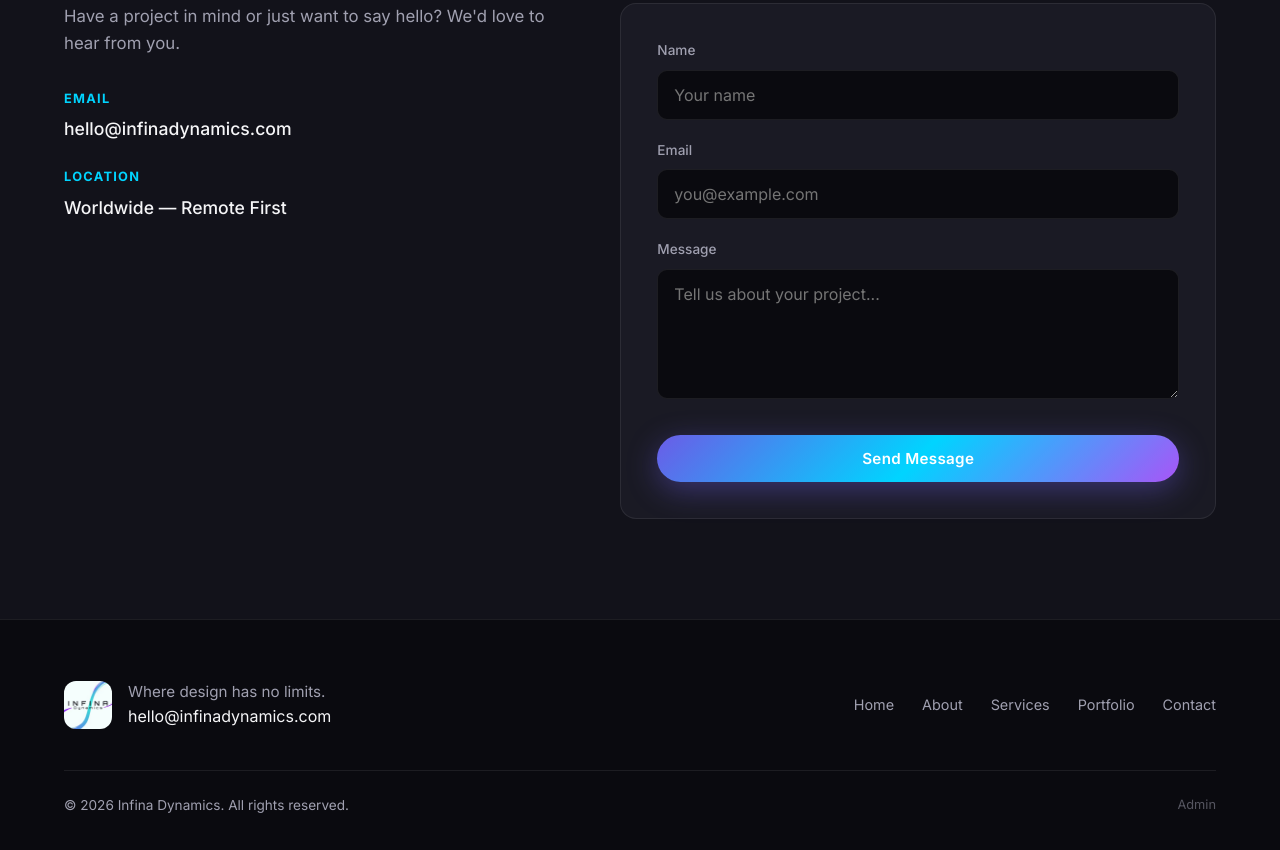
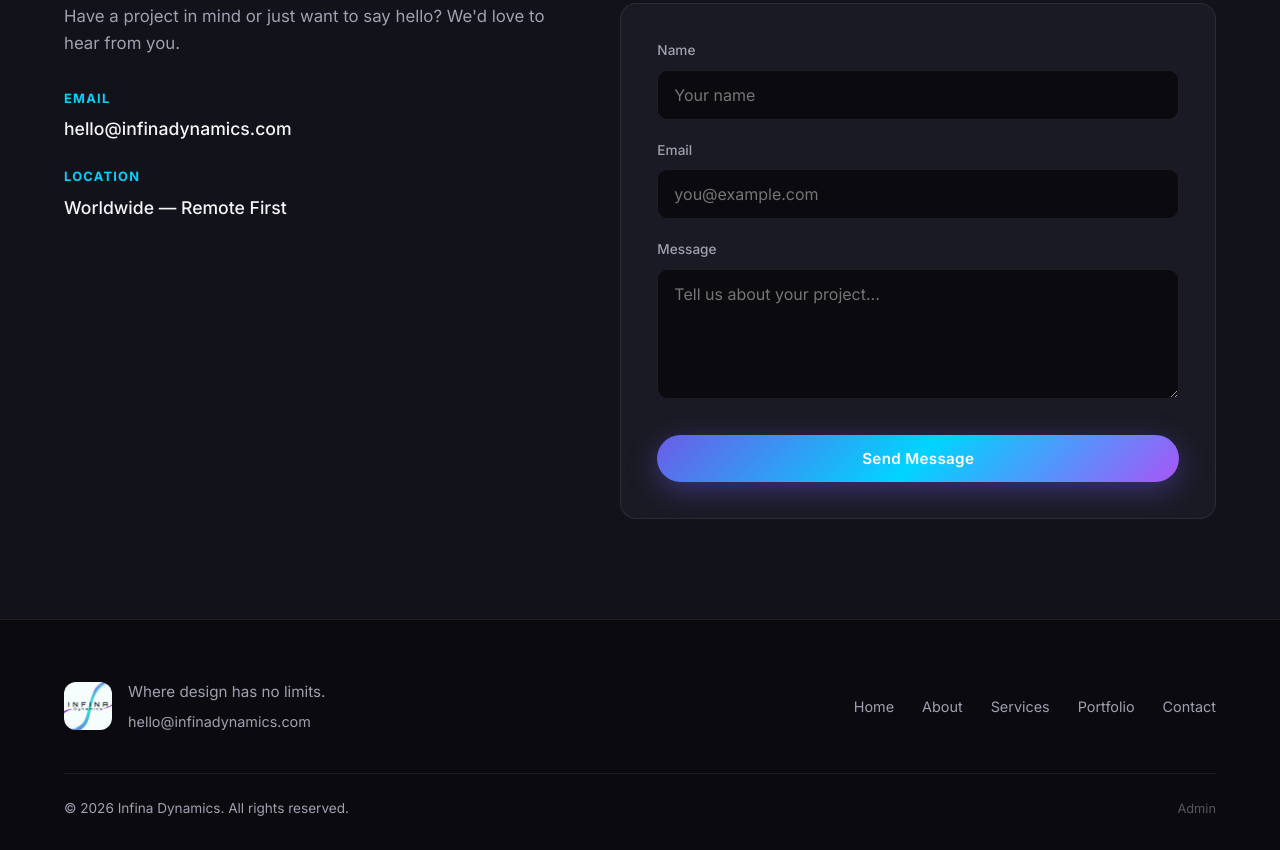
Before and after one commit to charlie-ivin/Infina-Dynamics-Website, a plain HTML site: page index.html in a window 1280 px wide. Shown: the part 4171-5021 px from the top of the page. Drawn offline with Linux system fonts and the light colour scheme.

Commit message:
Add footer styles for brand text and email

```diff
--- a/css/styles.css
+++ b/css/styles.css
@@ -520,6 +520,20 @@ button, input, textarea { font-family: inherit; }
   color: var(--text-muted);
   font-size: 0.95rem;
 }
+.footer-brand-text {
+  display: flex;
+  flex-direction: column;
+  gap: 6px;
+}
+.footer-email {
+  font-size: 0.9rem;
+  color: var(--text-muted);
+  transition: color var(--transition);
+}
+.footer-email:hover {
+  color: var(--accent);
+}
+
 .footer-links {
   display: flex;
   gap: 28px;
```
